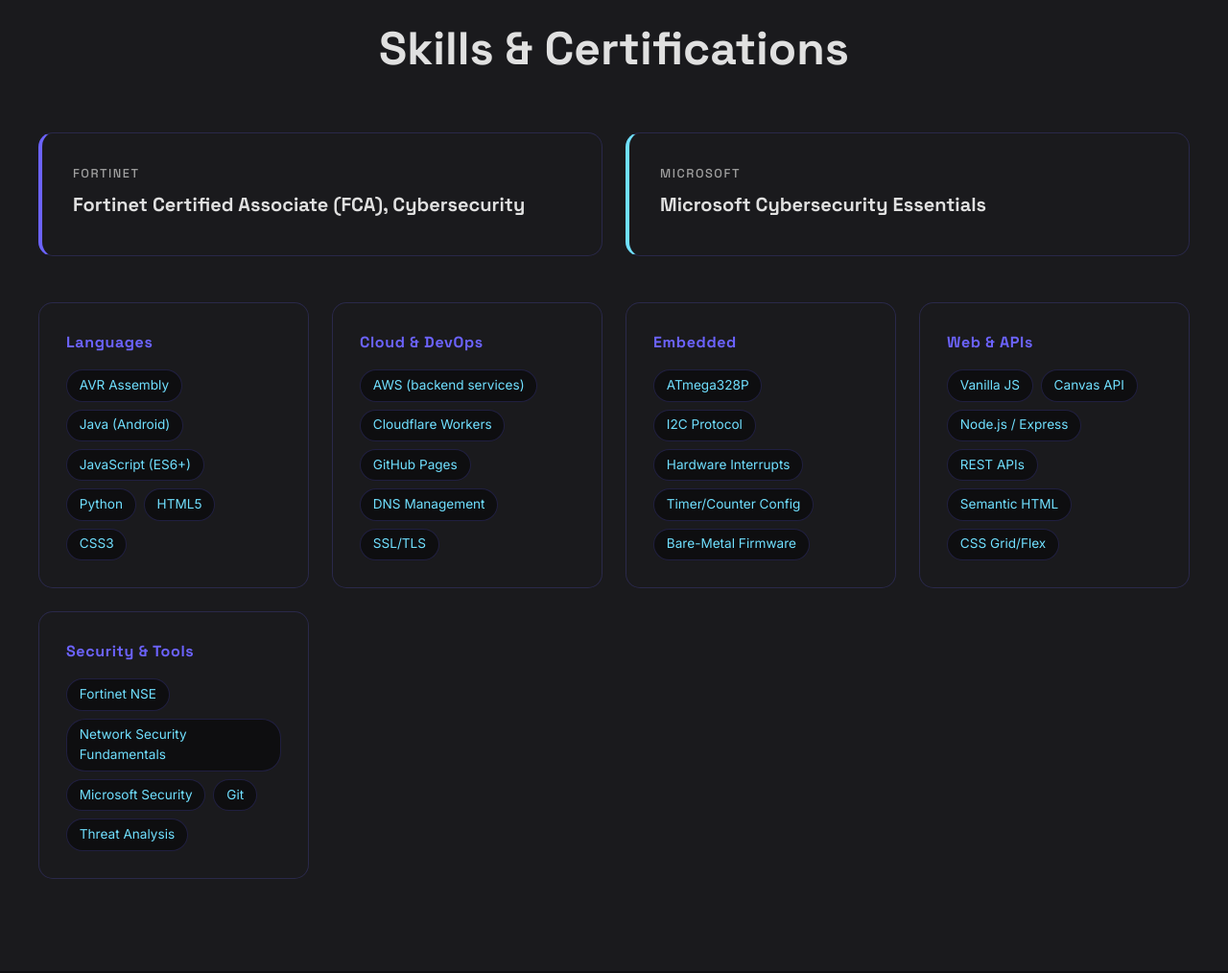
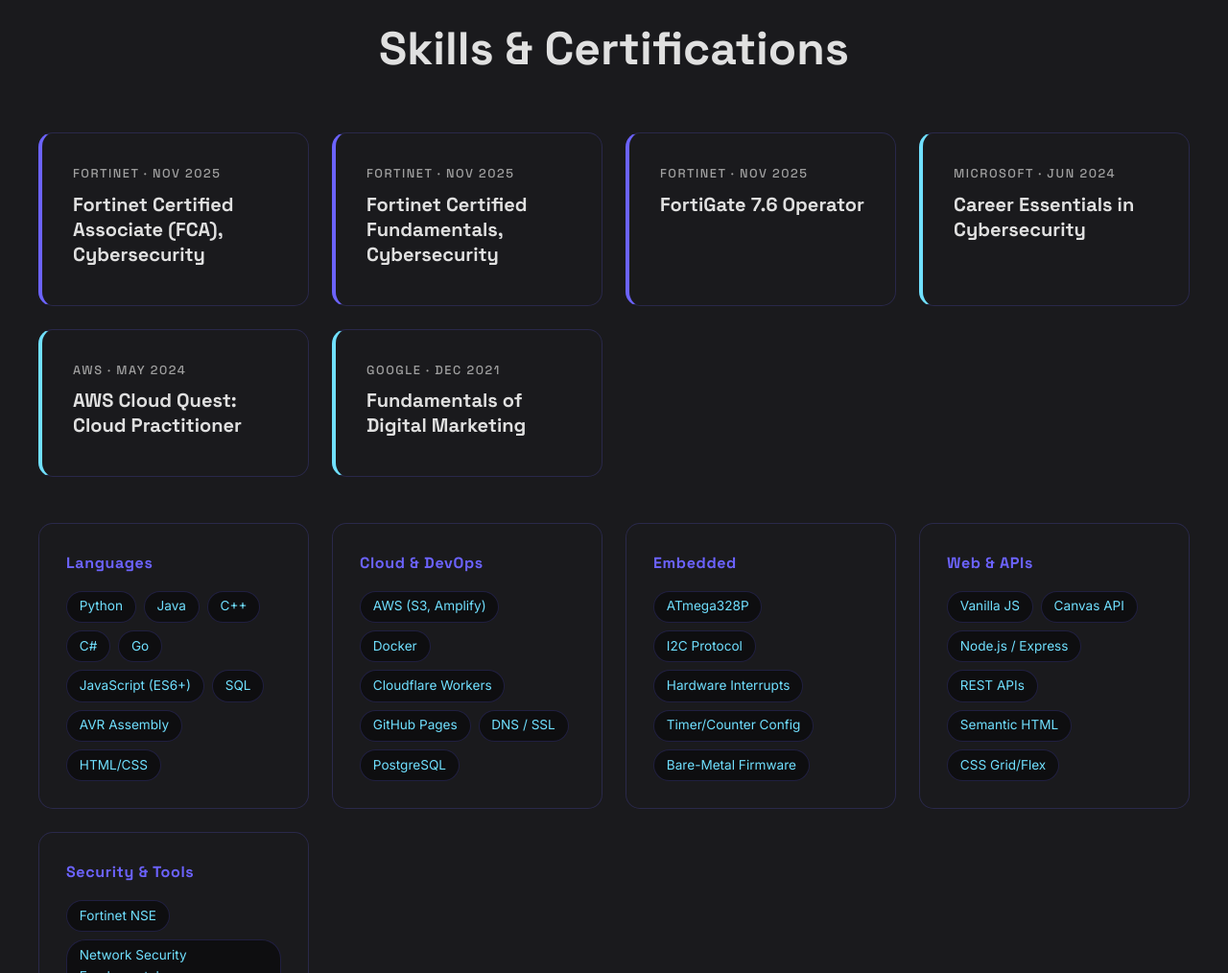
Before and after one commit to AkoBaloyi/akobaloyi.github.io, a plain HTML site: page index.html in a window 1280 px wide. Shown: the part 3520-4534 px from the top of the page at 96% size. Drawn offline with Linux system fonts and the light colour scheme.

Commit message:
Update certifications to full LinkedIn list, expand skills

```diff
--- a/index.html
+++ b/index.html
@@ -199,12 +199,28 @@
 
             <div class="cert-grid fade-in">
                 <div class="cert-card cert-card--violet">
-                    <p class="cert-issuer">Fortinet</p>
+                    <p class="cert-issuer">Fortinet · Nov 2025</p>
                     <h3 class="cert-name">Fortinet Certified Associate (FCA), Cybersecurity</h3>
                 </div>
+                <div class="cert-card cert-card--violet">
+                    <p class="cert-issuer">Fortinet · Nov 2025</p>
+                    <h3 class="cert-name">Fortinet Certified Fundamentals, Cybersecurity</h3>
+                </div>
+                <div class="cert-card cert-card--violet">
+                    <p class="cert-issuer">Fortinet · Nov 2025</p>
+                    <h3 class="cert-name">FortiGate 7.6 Operator</h3>
+                </div>
                 <div class="cert-card cert-card--cyan">
-                    <p class="cert-issuer">Microsoft</p>
-                    <h3 class="cert-name">Microsoft Cybersecurity Essentials</h3>
+                    <p class="cert-issuer">Microsoft · Jun 2024</p>
+                    <h3 class="cert-name">Career Essentials in Cybersecurity</h3>
+                </div>
+                <div class="cert-card cert-card--cyan">
+                    <p class="cert-issuer">AWS · May 2024</p>
+                    <h3 class="cert-name">AWS Cloud Quest: Cloud Practitioner</h3>
+                </div>
+                <div class="cert-card cert-card--cyan">
+                    <p class="cert-issuer">Google · Dec 2021</p>
+                    <h3 class="cert-name">Fundamentals of Digital Marketing</h3>
                 </div>
             </div>
 
@@ -212,23 +228,27 @@
                 <div class="skill-group">
                     <h4 class="skill-group-label">Languages</h4>
                     <div class="skill-tags">
+                        <span class="skill-tag">Python</span>
+                        <span class="skill-tag">Java</span>
+                        <span class="skill-tag">C++</span>
+                        <span class="skill-tag">C#</span>
+                        <span class="skill-tag">Go</span>
+                        <span class="skill-tag">JavaScript (ES6+)</span>
+                        <span class="skill-tag">SQL</span>
                         <span class="skill-tag">AVR Assembly</span>
-                        <span class="skill-tag">Java (Android)</span>
-                        <span class="skill-tag">JavaScript (ES6+)</span>
-                        <span class="skill-tag">Python</span>
-                        <span class="skill-tag">HTML5</span>
-                        <span class="skill-tag">CSS3</span>
+                        <span class="skill-tag">HTML/CSS</span>
                     </div>
                 </div>
 
                 <div class="skill-group">
                     <h4 class="skill-group-label">Cloud &amp; DevOps</h4>
                     <div class="skill-tags">
-                        <span class="skill-tag">AWS (backend services)</span>
+                        <span class="skill-tag">AWS (S3, Amplify)</span>
+                        <span class="skill-tag">Docker</span>
                         <span class="skill-tag">Cloudflare Workers</span>
                         <span class="skill-tag">GitHub Pages</span>
-                        <span class="skill-tag">DNS Management</span>
-                        <span class="skill-tag">SSL/TLS</span>
+                        <span class="skill-tag">DNS / SSL</span>
+                        <span class="skill-tag">PostgreSQL</span>
                     </div>
                 </div>
 
```
